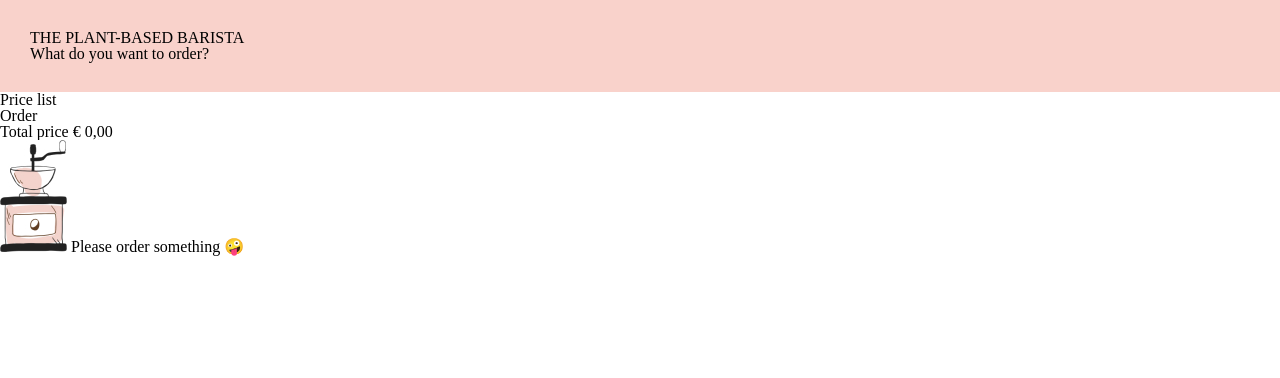
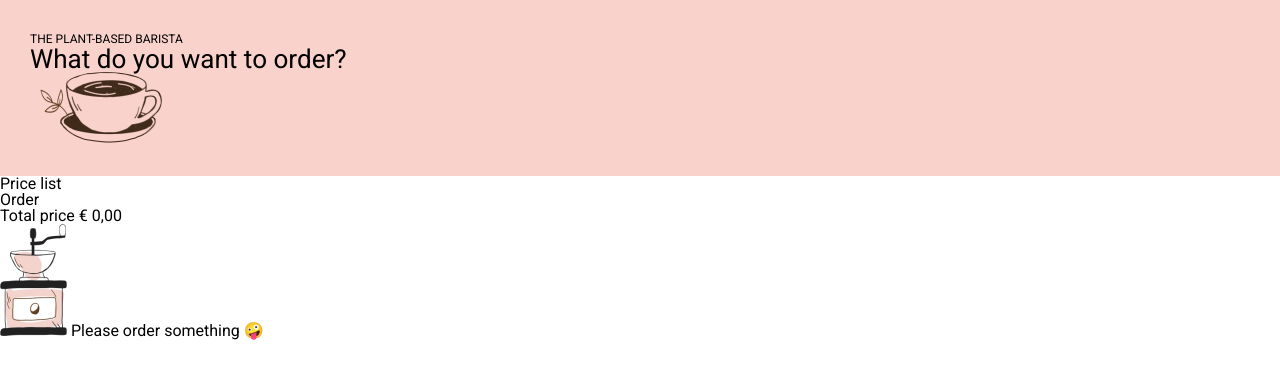
Before and after one commit to larsmarginet/PlantBasedBarista, a website built with webpack: page src/index.html in a window 1280 px wide. Built offline with nearby package versions, Linux system fonts and the light colour scheme; some packages are replaced by stand-ins of ours.

Commit message:
beetje progressie :)

```diff
--- a/src/css/components/header.css
+++ b/src/css/components/header.css
@@ -2,3 +2,12 @@
   background-color: var(--colorPink);
   padding: var(--mediumMargin);
 }
+
+.h2-like {
+  text-transform: uppercase;
+  font-size: var(--smallfont);
+}
+
+.h1-like {
+  font-size: var(--bigfont);
+}
--- a/src/index.html
+++ b/src/index.html
@@ -17,6 +17,7 @@
         </a>
         <h1 class="h1-like">What do you want to order?</h1>
       </div>
+      <img src="assets/img/plan-based-coffee.png" alt="coffee" width="132" height="71">
     </header>
     <section class="prices highlight spaced">
       <h2 class="visually-hidden">Price list</h2>
--- a/src/style.css
+++ b/src/style.css
@@ -7,6 +7,6 @@
 @custom-media --small-screen(width <= 500px);
 @custom-media --large-screen(width <= 900px);
 
-.h2-like {
-  text-transform: uppercase;
+html {
+  font-family: Roboto, sans-serif;
 }
```
